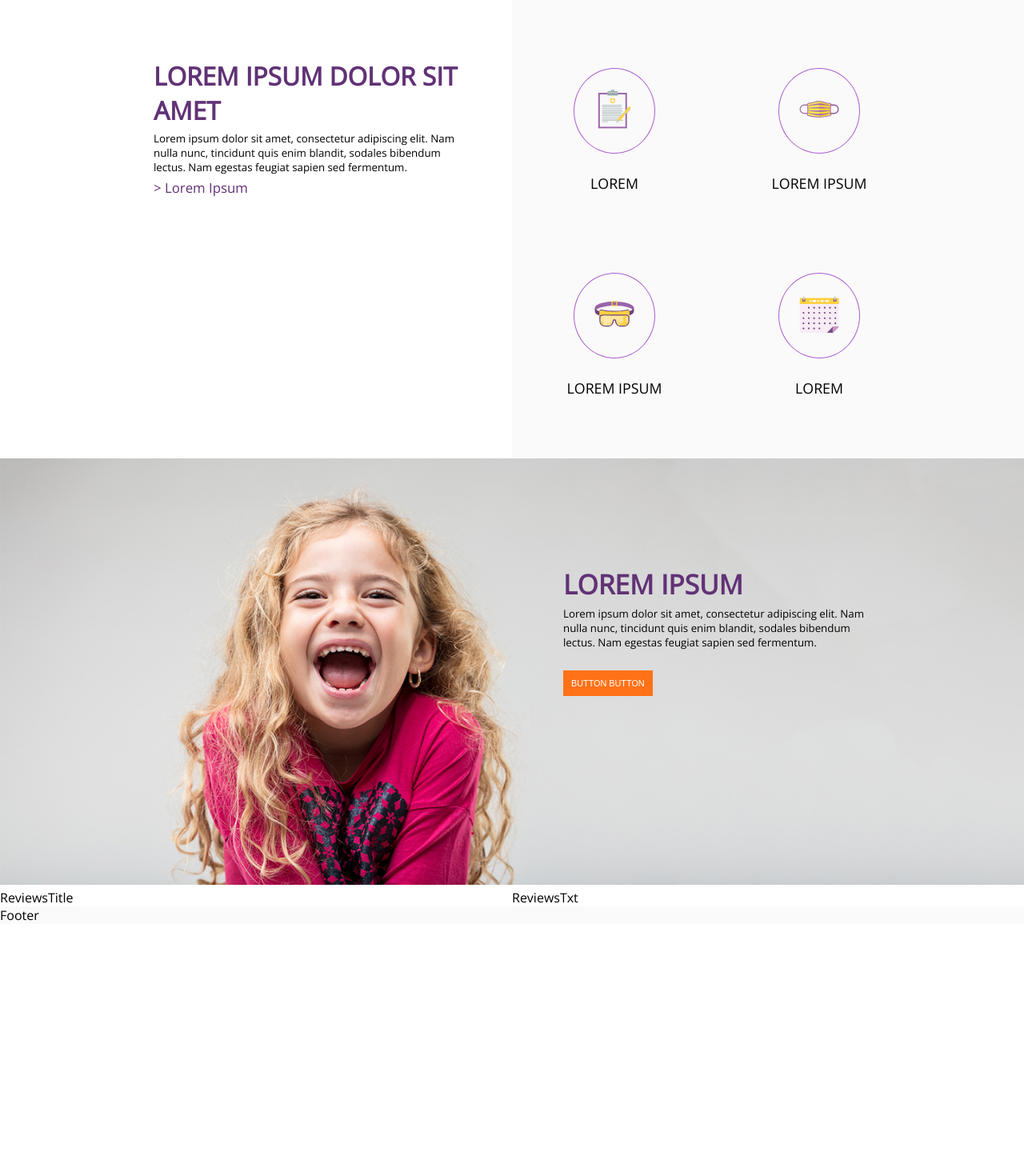
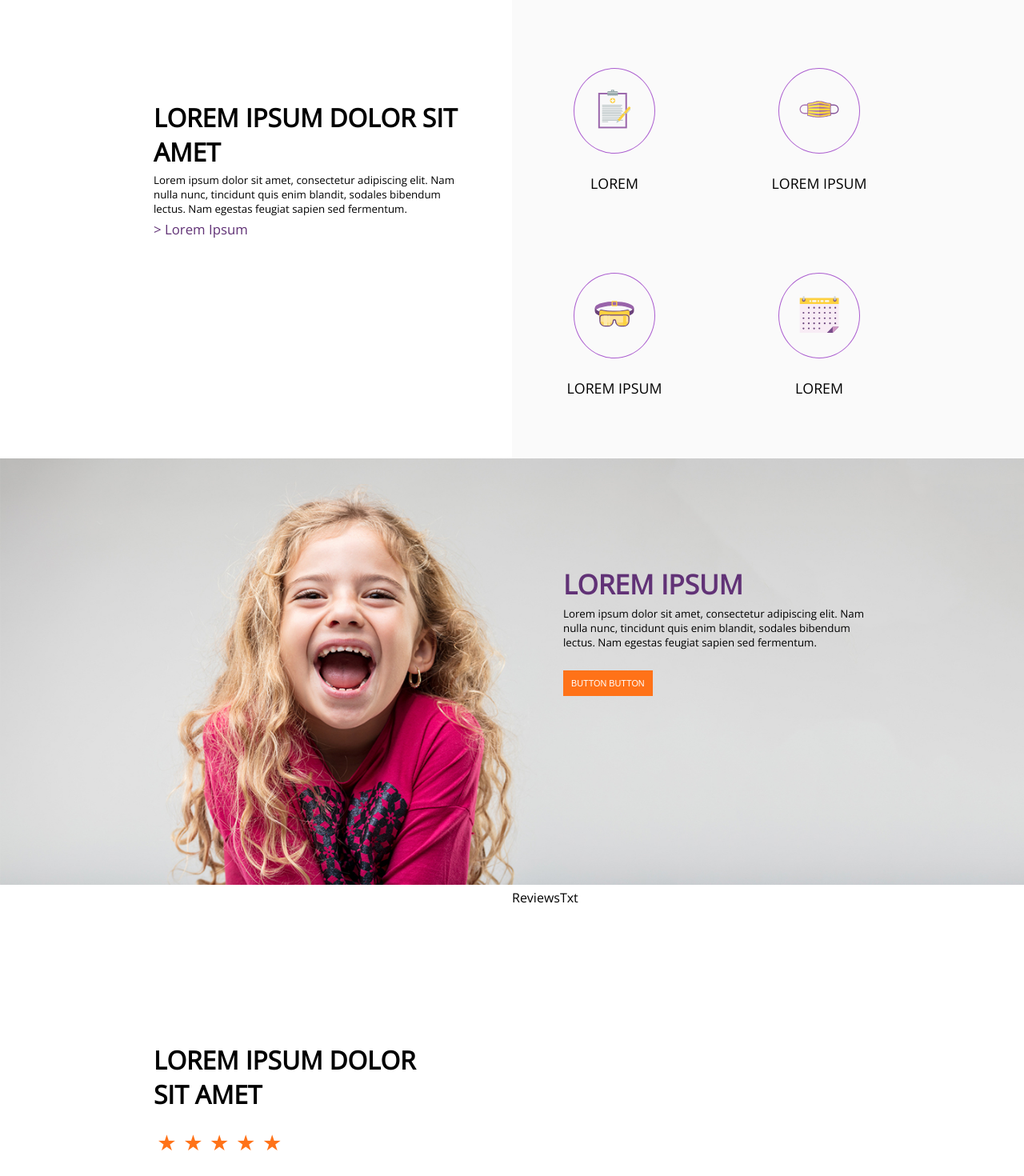
Before and after one commit to g-merrill/rg-challenge, a React (Create React App) app: page / in a window 1280 px wide. Shown: the part 1740-3210 px from the top of the page at 80% size. Before the commit the page ends 2895 px from the top, so only its background shows below. Built offline with nearby package versions, Linux system fonts and the light colour scheme.

Commit message:
Add Reviews-title section

```diff
--- a/src/Components/ChoicesBtnSection.js
+++ b/src/Components/ChoicesBtnSection.js
@@ -4,7 +4,7 @@ import './scss/ChoicesBtnSection.scss';
 const ChoicesBtnSection = () => (
   <>
     <div className="Choices-txt-section">
-      <h2 className="Choices-title purple-links-hdrs">LOREM IPSUM DOLOR SIT AMET</h2>
+      <h2 className="Choices-title">LOREM IPSUM DOLOR SIT AMET</h2>
       <p className="Choices-txtcontent">
         Lorem ipsum dolor sit amet, consectetur adipiscing elit. Nam nulla nunc, tincidunt quis enim blandit, sodales bibendum lectus. Nam egestas feugiat sapien sed fermentum.
       </p>
--- a/src/Components/Footer.js
+++ b/src/Components/Footer.js
@@ -2,7 +2,7 @@ import React from 'react';
 import './scss/Footer.scss';
 
 const Footer = () => (
-  <div className="Footer">
+  <div className="Footer h100">
     Footer
   </div>
 );
--- a/src/Components/ReviewsSection.js
+++ b/src/Components/ReviewsSection.js
@@ -3,10 +3,17 @@ import './scss/ReviewsSection.scss';
 
 const ReviewsSection = () => (
   <>
-    <div className="Reviews-title">
-      ReviewsTitle
+    <div className="Reviews-title-section">
+      <h2 className="Reviews-title">LOREM IPSUM DOLOR SIT AMET</h2>
+      <div className="Reviews-stars">
+        <span className="Reviews-star">&#9733;</span>
+        <span className="Reviews-star">&#9733;</span>
+        <span className="Reviews-star">&#9733;</span>
+        <span className="Reviews-star">&#9733;</span>
+        <span className="Reviews-star">&#9733;</span>
+      </div>
     </div>
-    <div className="Reviews-txt">
+    <div className="Reviews-txt-section">
       ReviewsTxt
     </div>
   </>
--- a/src/Components/scss/ChoicesBtnSection.scss
+++ b/src/Components/scss/ChoicesBtnSection.scss
@@ -1,7 +1,6 @@
 .Choices-txt-section {
   grid-area: choices-txt;
-  height: 0.75 * 50vw;
-  padding: 22% 10% 0 30%;
+  padding: 30% 10% 0 30%;
   .Choices-title {
     font-size: calc(2vw + 6px);
   }
--- a/src/Components/scss/MomAndBoy.scss
+++ b/src/Components/scss/MomAndBoy.scss
@@ -3,7 +3,7 @@
   position: relative;
   .MomAndBoy-txt-ctnr {
     position: absolute;
-    top: 40%;
+    top: 35%;
     left: 20%;
     .MomAndBoy-title {
       font-size: calc(2vw + 8px);
--- a/src/Components/scss/ReviewsSection.scss
+++ b/src/Components/scss/ReviewsSection.scss
@@ -0,0 +1,21 @@
+.Reviews-title-section {
+  grid-area: reviews-title;
+  padding: 30% 10% 30% 30%;
+  .Reviews-title {
+    font-size: calc(2vw + 6px);
+    width: 90%;
+  }
+  .Reviews-stars {
+    display: flex;
+    padding: calc(1.5vw + 1px) 0;
+    .Reviews-star {
+      font-size: calc(1.5vw + 8px);
+      color: rgba(255, 114, 24, 1);
+      padding: 0 calc(0.1vw + 3px);
+    }
+  }
+}
+.Reviews-txt-section {
+  grid-area: reviews-txt;
+
+}
```
